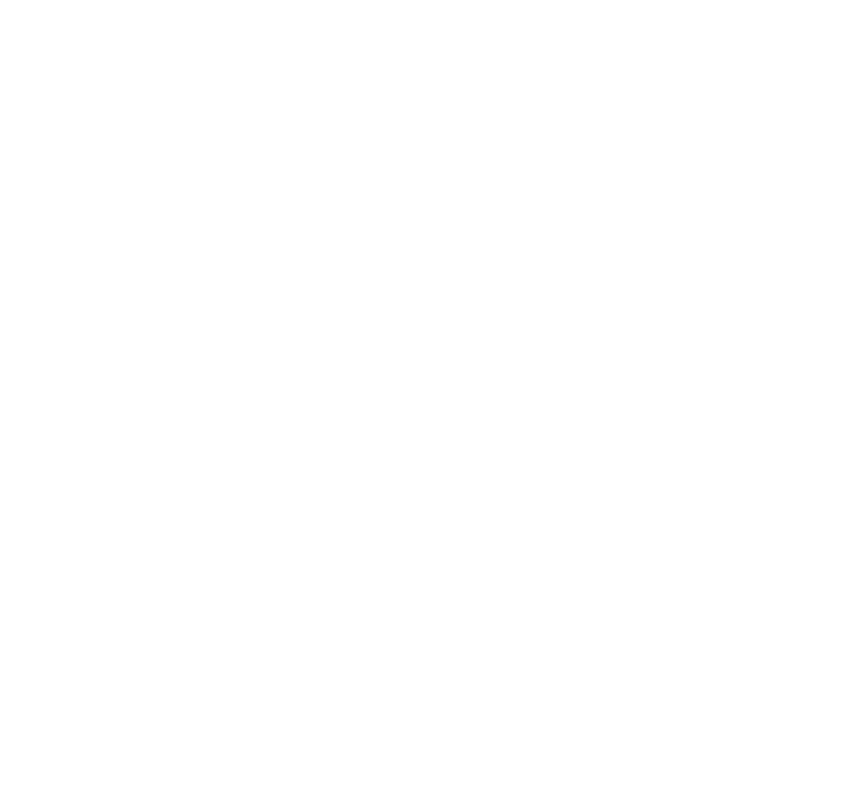
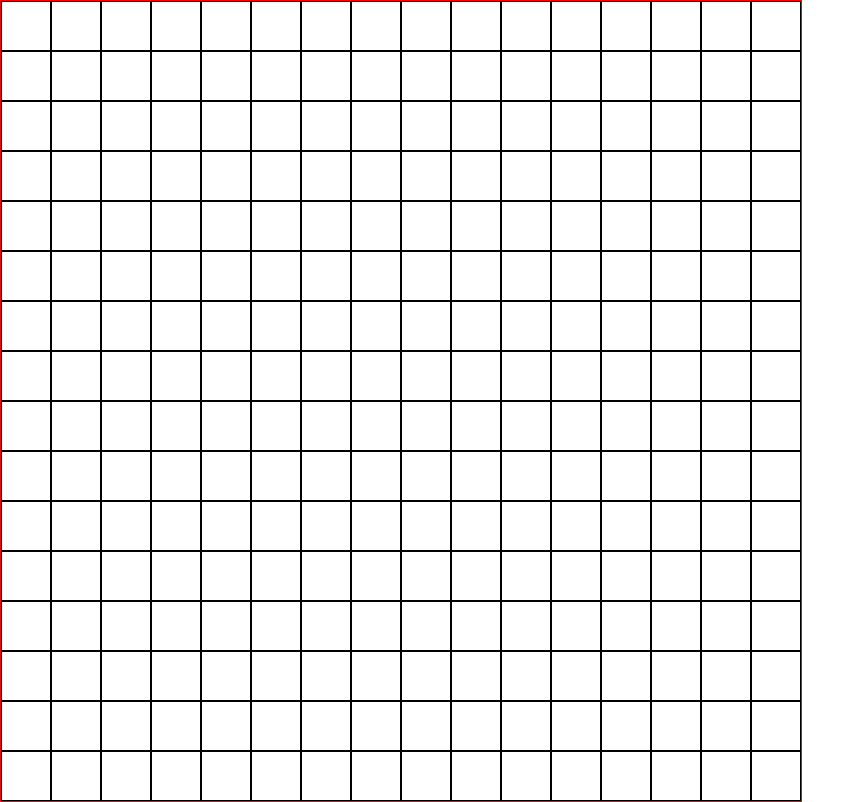
Before and after one commit to Ochenzhal/Etch-a-Sketch, a plain HTML site: page index.html in a window 1280 px wide. Shown: the whole page, without its empty margins (0-864 px from the left). Drawn offline with Linux system fonts and the light colour scheme.

Commit message:
Add grid creator function and base css

```diff
--- a/index.html
+++ b/index.html
@@ -8,6 +8,6 @@
   <link rel="stylesheet" href="/style.css">
 </head>
 <body>
-
+  <div class="grid-container" id="grid-container"></div>
 </body>
 </html>
--- a/script.js
+++ b/script.js
@@ -0,0 +1,14 @@
+const gridContainer = document.getElementById('grid-container');
+
+function createGrid(rows, columns) {
+  for(let i = 0; i < rows; i++) {
+    for(let j = 0; j < columns; j++) {
+      let gridItem = document.createElement('div')
+      gridItem.classList.add('grid-item')
+
+      gridContainer.appendChild(gridItem)
+    }
+  }
+}
+
+createGrid(16, 16)
--- a/style.css
+++ b/style.css
@@ -0,0 +1,22 @@
+body {
+  min-height: 100vh;
+  margin: 0;
+  padding: 0;
+  display: flex;
+  flex-wrap: wrap;
+}
+
+.grid-container {
+  display: flex;
+  flex-wrap: wrap;
+  height: 800px;
+  width: 800px;
+  border: 1px solid red;
+}
+
+.grid-item {
+  box-sizing: border-box;
+  width: 50px;
+  height: 50px;
+  border: 1px solid black;
+}
```
